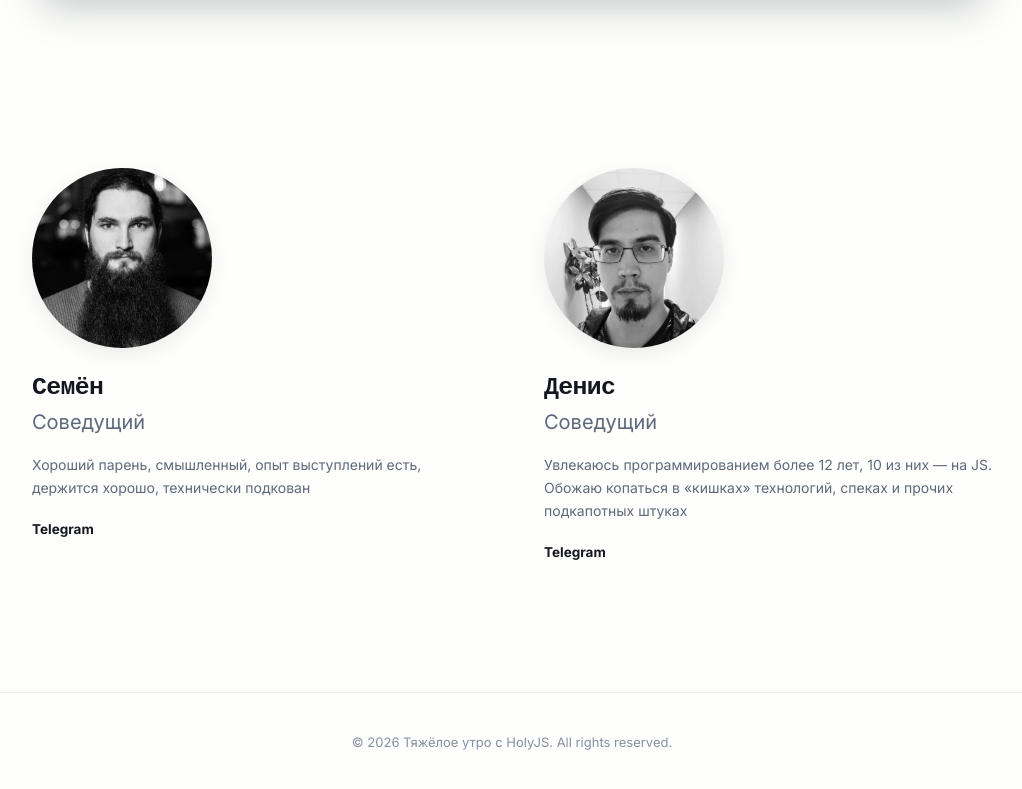
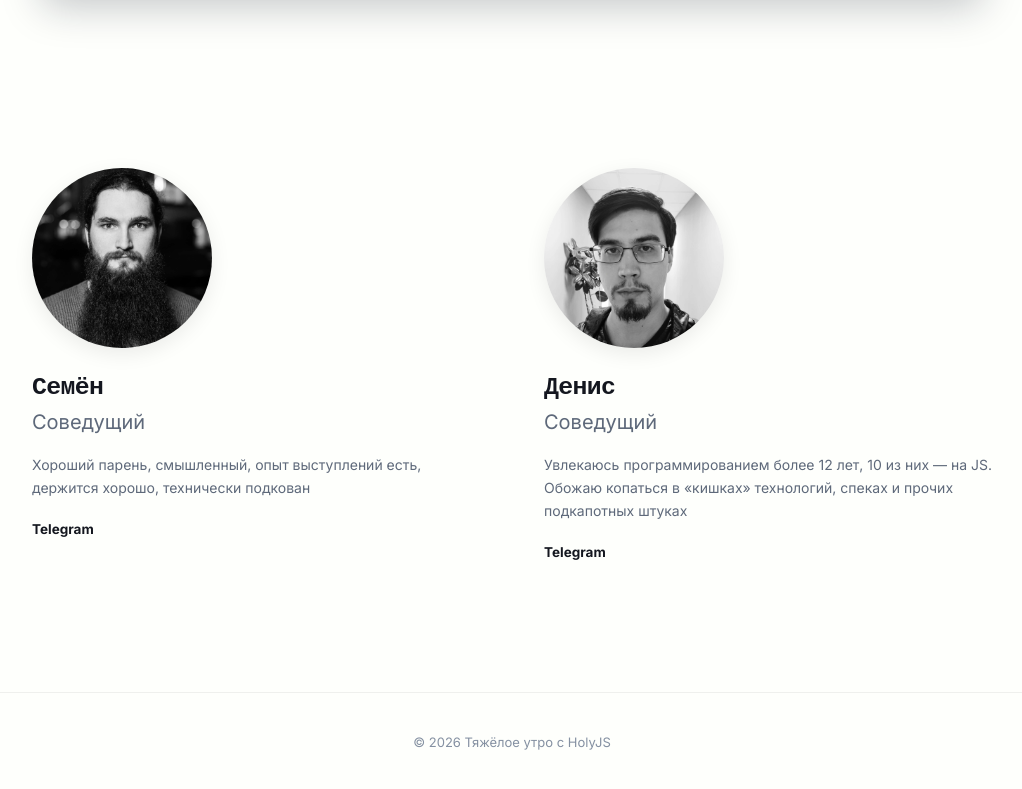
Before and after one commit to kagulion/hard-morning, a plain HTML site: page index.html in a window 1280 px wide. Shown: the part 1805-2594 px from the top of the page, without its empty margins (128-1150 px from the left). Drawn offline with Linux system fonts and the light colour scheme; a web font is replaced by a local one.

Commit message:
update: footer information

```diff
--- a/index.html
+++ b/index.html
@@ -210,7 +210,7 @@
 
     <footer class="footer">
       <div class="container footer-content">
-        <p>© 2026 Тяжёлое утро с HolyJS. All rights reserved.</p>
+        <p>© 2026 Тяжёлое утро с HolyJS</p>
       </div>
     </footer>
   </body>
```
